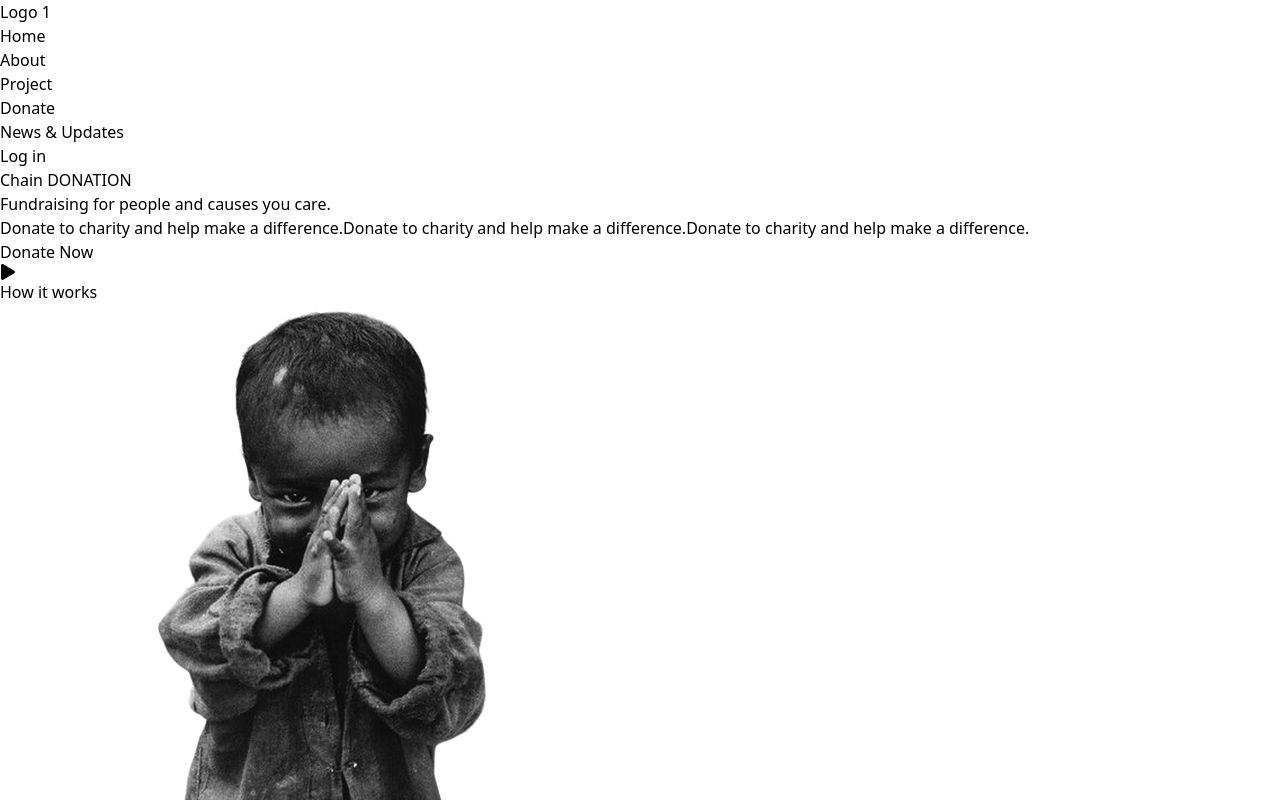
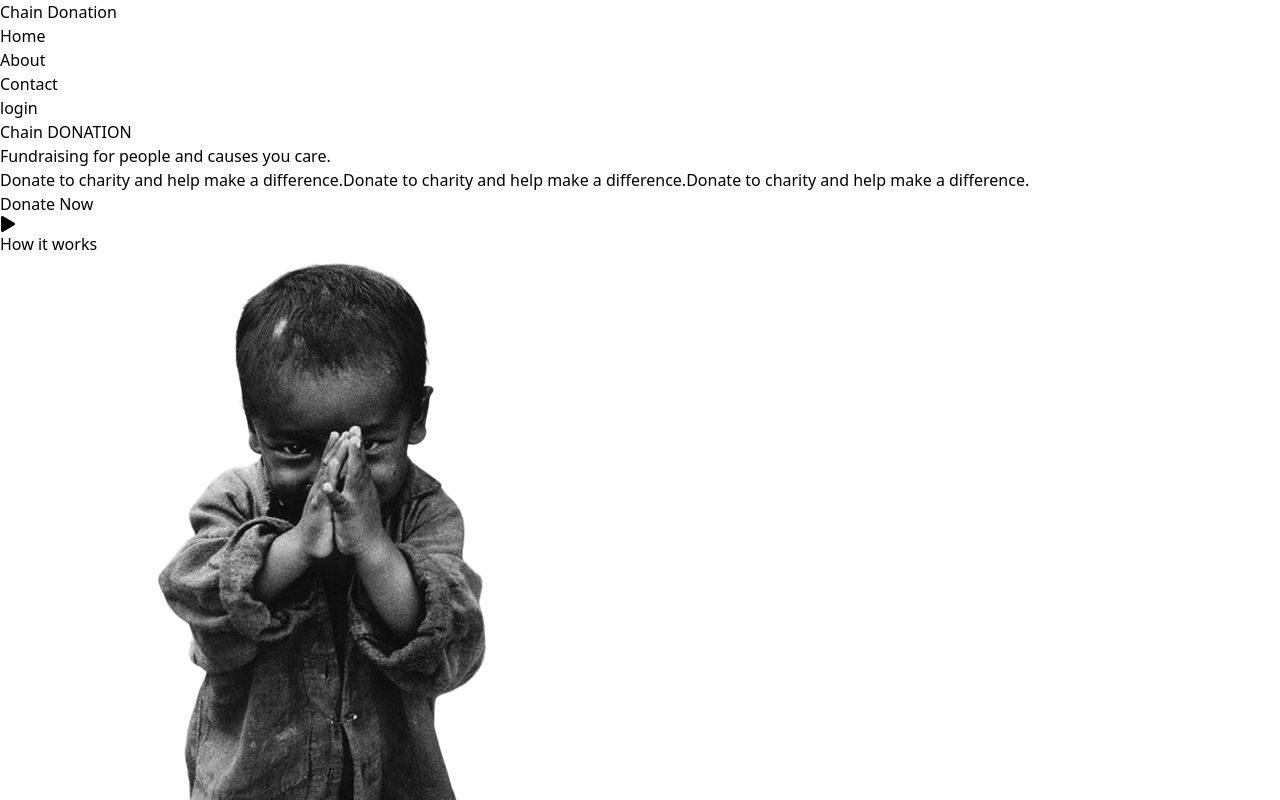
Before and after one commit to adityavijapure/CharityDonation-using-Blockchain, a React (Vite) app: page / in a window 1280 px wide. Shown: the top 800 px of the page. Built offline with nearby package versions, Linux system fonts and the light colour scheme.

Commit message:
change dashbourd

```diff
--- a/src/components/Cards.jsx
+++ b/src/components/Cards.jsx
@@ -10,7 +10,7 @@ const Cards = () => {
           className="w-[550px] bg-white shadow-lg rounded-2xl flex overflow-hidden transform transition-transform hover:scale-105 hover:shadow-2xl"
         >
           <div className="w-[250px]">
-            <img src="https://i.pinimg.com/564x/9f/8b/aa/9f8baa6737c714a02f723c8f1ca8eb7a.jpg" alt="cardImg" className="w-full h-full object-cover" />
+            <img src="https://i.pinimg.com/564x/9f/8b/aa/9f8baa6737c714a02f723c8f1ca8eb7a.jpg" alt="cardImg" className="w-full h-full  object-cover" />
           </div>
           <div className="w-[350px] p-6 flex flex-col justify-between">
             <div>
--- a/src/components/navbar.jsx
+++ b/src/components/navbar.jsx
@@ -4,44 +4,20 @@ import { IoSearchOutline } from "react-icons/io5";
 import '../styles/style.css';
 const Navbar = () => {
   return (
-    <div className=' mx-14 my-4 flex p-4 justify-evenly  relative'>
-      <div className="text-start text-2xl  flex-col gap-4 mb-4">
-        <h2 className="h-5">Logo 1</h2>
+   <nav className=" text-[22px]">
+    <div className="flex  justify-evenly">
+      <Link to="/" className="logo">Chain Donation</Link>
+      <ul className="flex gap-5">
+        <li><Link to="/">Home</Link></li>
+        <li><Link to="/about">About</Link></li>
+        <li><Link to="/contact">Contact</Link></li>
+      </ul>
+      <div className="flex">
+       login
       </div>
-      <nav className='aline '>
-        <ul className="flex gap-14 text-lg text-gray-600 font-semibold">
-          <li>
-            <Link to="/" className="hover:text-black transition duration-300">
-              Home
-            </Link>
-          </li>
-          <li>
-            <Link to="/about" className="hover:text-black transition duration-300">
-              About
-            </Link>
-          </li>
-          <li>
-            <Link to="/project" className="hover:text-black transition duration-300">
-              Project
-            </Link>
-          </li>
-          <li>
-            <Link to="/donate" className="hover:text-black transition duration-300">
-              Donate
-            </Link>
-          </li>
-          <li>
-            <Link to="/contact" className="hover:text-black transition duration-300">
-              News & Updates
-            </Link>
-          </li>
-        </ul>
-      </nav>
+     </div>
 
-      <div className='border rounded-md text-xl bg-blue-400 px-4'>
-        <button className='text-white '>Log in</button>
-      </div>
-    </div>
+   </nav>
   );
 }
 
```
Also changed, not shown: src/components/CountPage.jsx (added, +22 -0 lines), src/components/about.jsx (added, +12 -0 lines).
